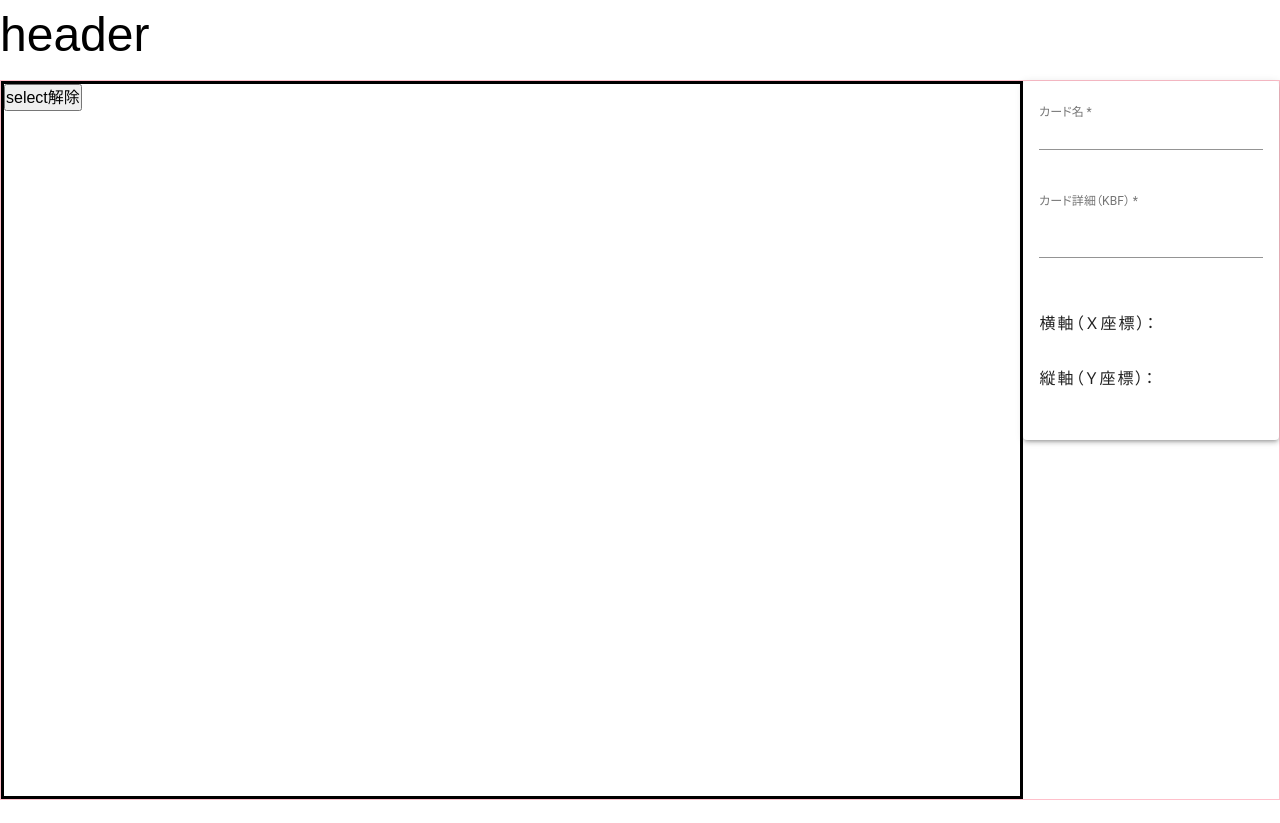
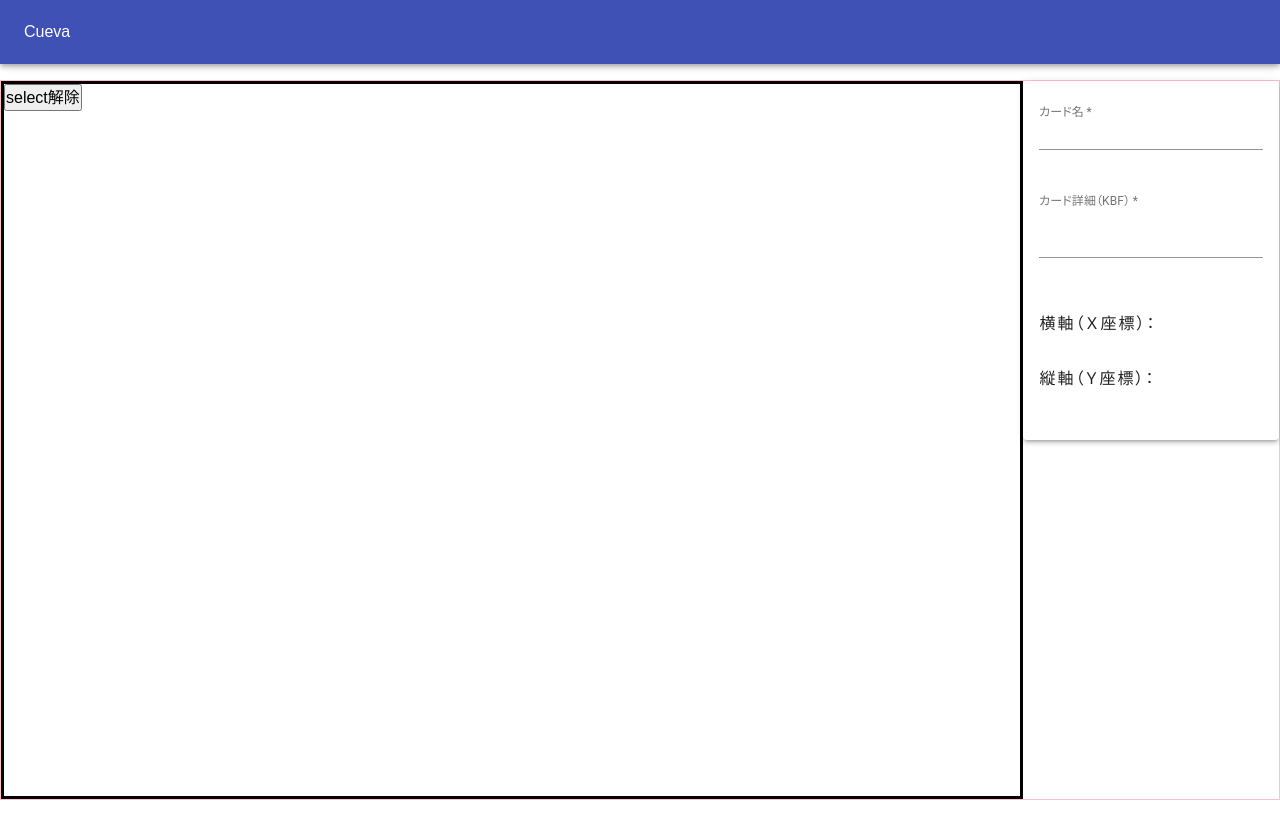
Before and after one commit to Azu0925/cueva-react, a React (Create React App) app: page / in a window 1280 px wide. Built offline with nearby package versions, Linux system fonts and the light colour scheme.

Commit message:
Headerのテンプレートを追加しました。

```diff
--- /dev/null
+++ b/src/component/Header/Header.jsx
@@ -0,0 +1,20 @@
+import React from 'react'
+import AppBar from '@material-ui/core/AppBar';
+import Toolbar from '@material-ui/core/Toolbar';
+
+
+
+const Header = () => {
+
+
+    return (
+        <AppBar>
+            <Toolbar>
+                Cueva
+            </Toolbar>
+        </AppBar>
+    )
+
+}
+
+export default Header
--- /dev/null
+++ b/src/component/Header/index.js
@@ -0,0 +1 @@
+export {default as Header} from './Header'
--- a/src/templete/Main.jsx
+++ b/src/templete/Main.jsx
@@ -1,5 +1,6 @@
 import React,{useEffect} from 'react'
 import {useDispatch} from 'react-redux'
+import {Header} from '../component/Header'
 import {EditPositionMap,PositionMap} from '../component/PositionMap/index'
 import {updateMapSize,fetchCards} from '../reducks/pMap/operations'
 const Main = () => {
@@ -19,7 +20,7 @@ const Main = () => {
     return(
         <>
           <div id="header">
-            header
+            <Header />
           </div>
 
           <div id="main">
```
